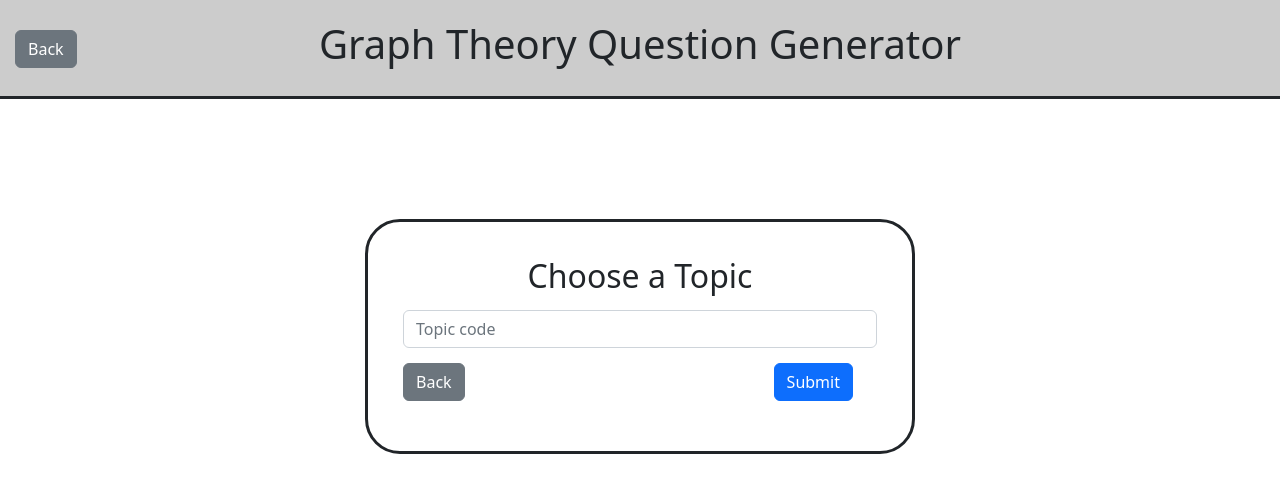
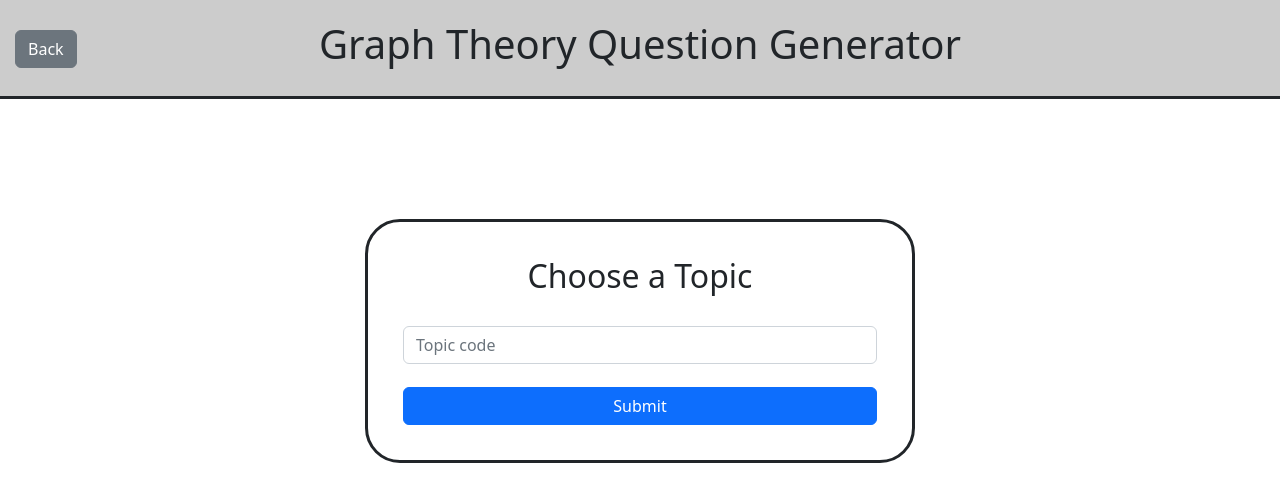
Before and after one commit to PaoloMura/graph-vis, a React (Create React App) app in the folder app/: page /student/portal in a window 1280 px wide. Shown: the top 502 px of the page. Built offline with nearby package versions, Linux system fonts and the light colour scheme; what cytoscape-cola would draw is missing.

Commit message:
removed redundant back button from student portal

```diff
--- a/app/src/components/pages/ChooseTopic.js
+++ b/app/src/components/pages/ChooseTopic.js
@@ -1,8 +1,6 @@
 import React, { useState } from 'react'
 import Form from 'react-bootstrap/Form'
 import Button from 'react-bootstrap/Button'
-import Row from 'react-bootstrap/Row'
-import Col from 'react-bootstrap/Col'
 import Header from '../helpers/Header'
 
 function ChooseTopic () {
@@ -13,19 +11,12 @@ function ChooseTopic () {
   return (
     <div>
       <Header btnType="back" backPath="/"/>
-      <Form className={'Login-box'}>
+      <Form className="Login-box d-grid gap-2">
         <h2>Choose a Topic</h2>
         <Form.Group className={'Login-row'}>
           <Form.Control placeholder={'Topic code'} value={topicCode} onChange={updateCode}></Form.Control>
         </Form.Group>
-        <Row className={'Login-row'}>
-          <Col>
-            <Button variant={'secondary'} href={'/'}>Back</Button>
-          </Col>
-          <Col className={'Right-button-container'}>
-            <Button variant={'primary'} href={'/student/topics/' + topicCode} className={'Right-button'}>Submit</Button>
-          </Col>
-        </Row>
+        <Button variant="primary" className="lg" href={'/student/topics/' + topicCode}>Submit</Button>
       </Form>
     </div>
   )
```
